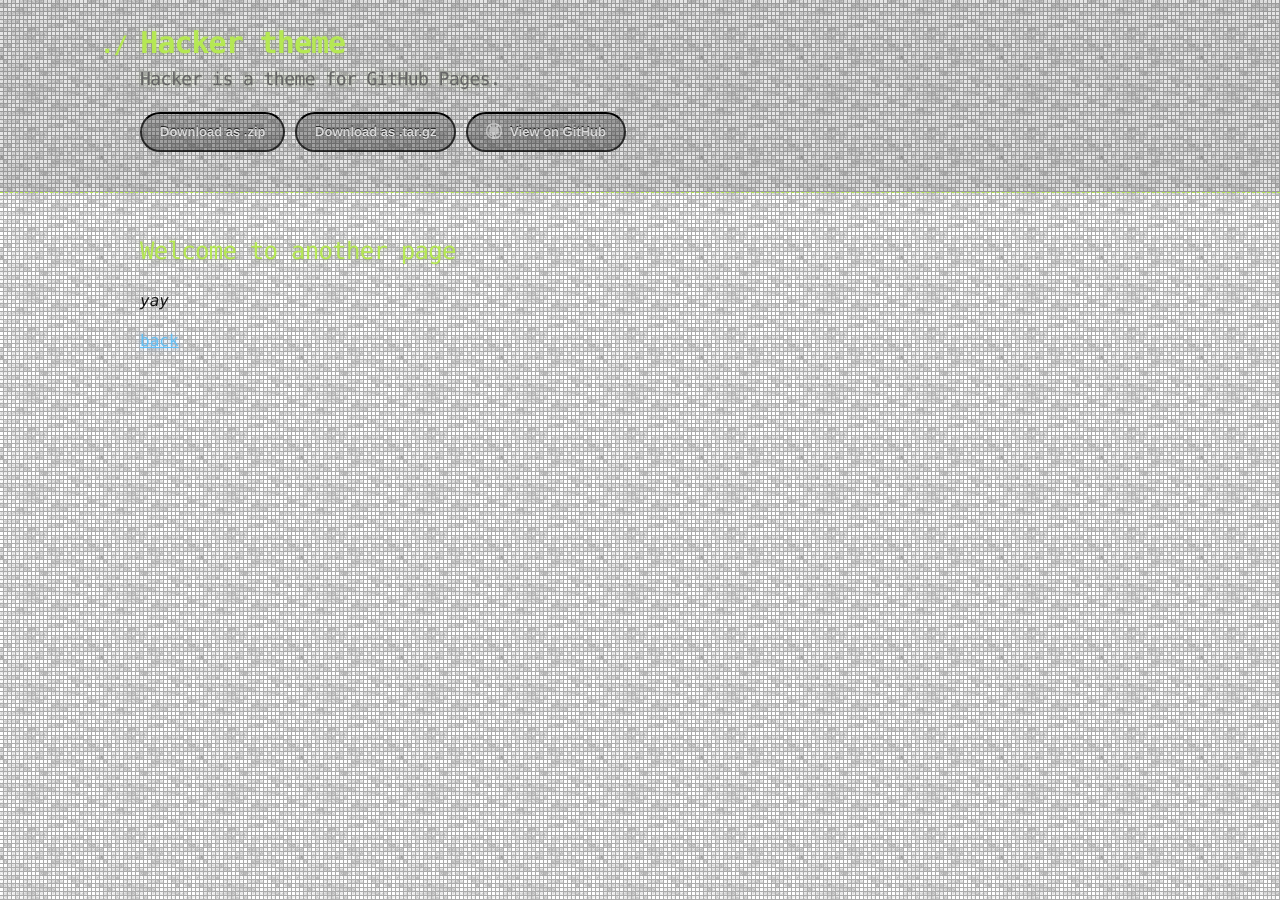
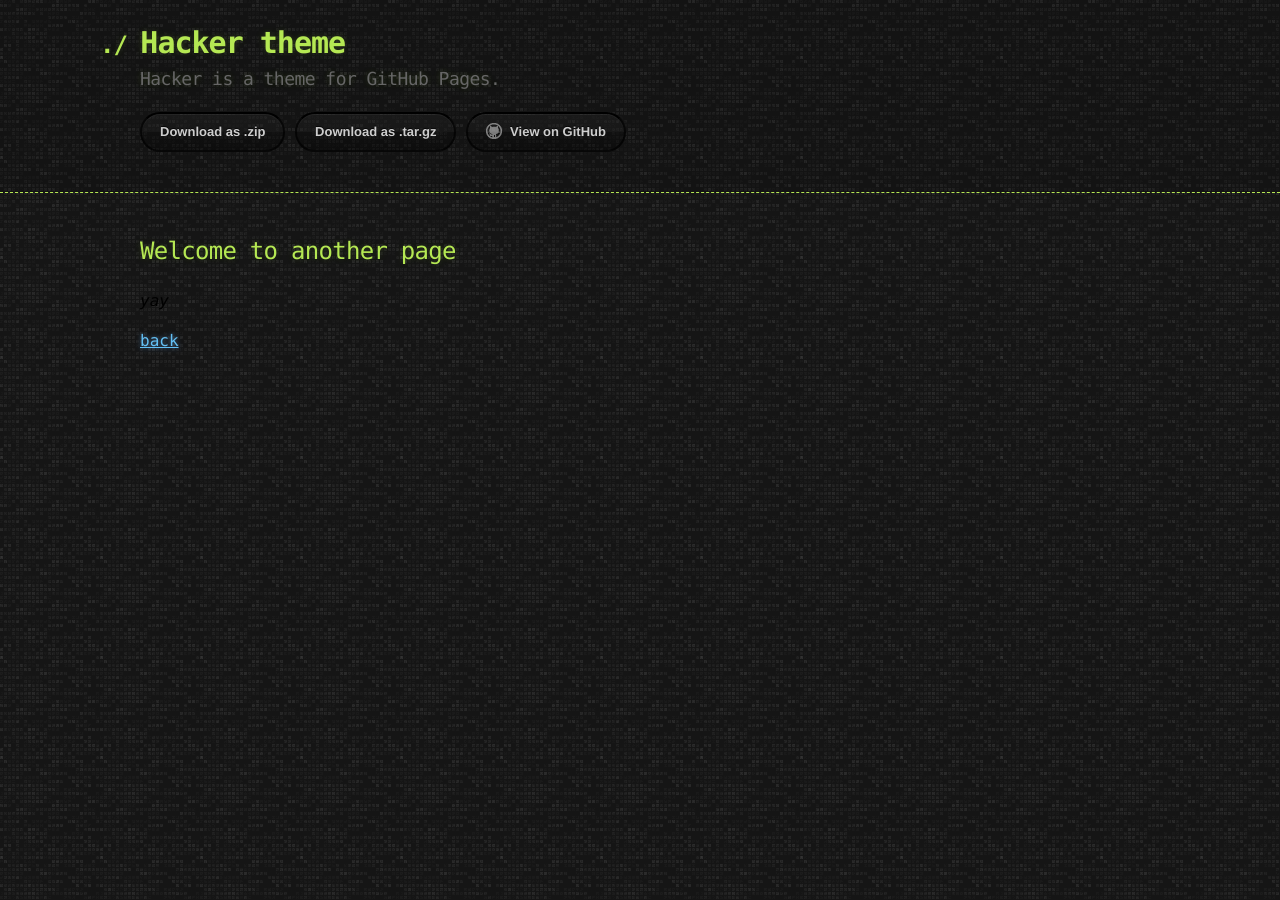
Before and after one commit to ricoThaka/cv, a Jekyll site: the page built from another-page.md, in a window 1280 px wide. Built offline with Jekyll 4.4.1, drawn with Linux system fonts in a browser that asks for light colours; our own code applies the rules of GitHub Pages for plain Markdown files.

Commit message:
background-

```diff
--- a/_sass/jekyll-theme-hacker.scss
+++ b/_sass/jekyll-theme-hacker.scss
@@ -19,7 +19,7 @@ body {
   padding: 0;
   background-image: url("../images/grid_tra.png");
   /*background: $body-background url("../images/bkg.png") 0 0; */
-   color: $cod-grey;
+  background-color: $cod-grey;
   font-size: 16px;
   line-height: 1.5;
   font-family: Monaco, "Bitstream Vera Sans Mono", "Lucida Console", Terminal, monospace;
```
